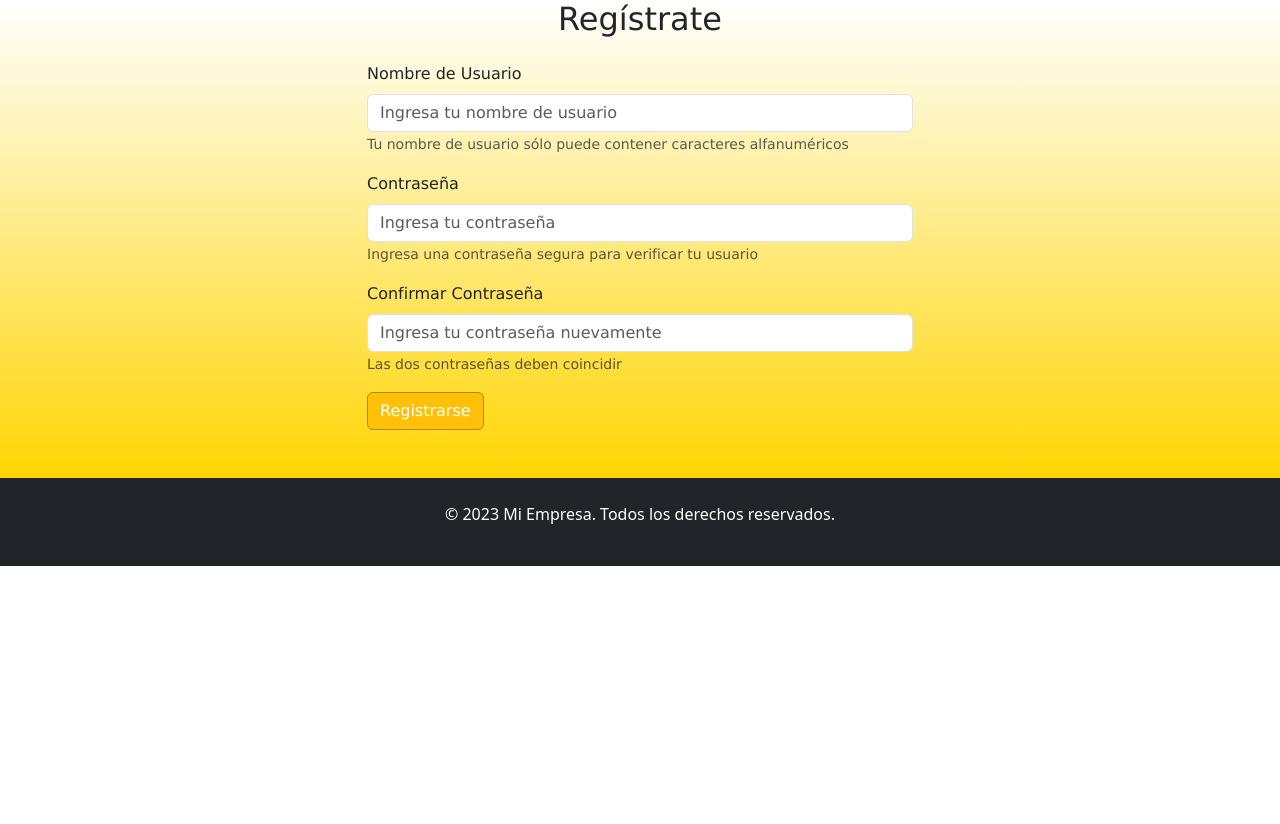
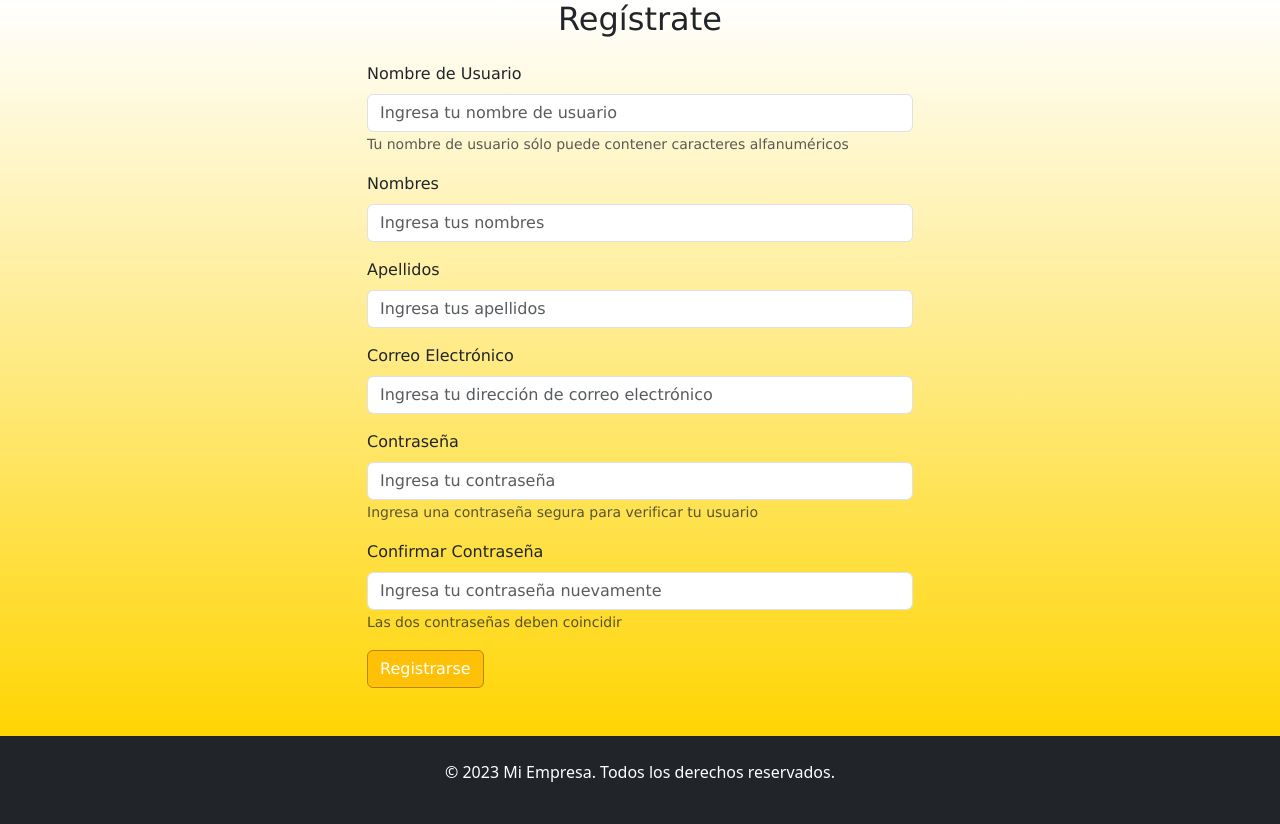
Before and after one commit to Freston1605/actividad-individual, a Django app: page /accounts/registration/ in a window 1280 px wide. Shown: the part 74-898 px from the top of the page. Before the commit the page ends 640 px from the top, so only its background shows below. Run offline with Django 4.2, Linux system fonts and the light colour scheme.

Commit message:
Módulo 6 - AE5

```diff
--- a/proyecto/settings.py
+++ b/proyecto/settings.py
@@ -128,3 +128,5 @@ STATIC_URL = 'static/'
 DEFAULT_AUTO_FIELD = 'django.db.models.BigAutoField'
 
 AUTH_USER_MODEL = 'auth.User'
+
+LOGIN_URL = 'login'
--- a/test_app/forms.py
+++ b/test_app/forms.py
@@ -1,28 +1,30 @@
 from django import forms
+from django.contrib.auth.password_validation import validate_password
+
 
 class RegistrationForm(forms.Form):
     """
     Clase para el formulario de registro de nuevos usuarios.
-    Tiene los atributos: nombre de usuario (username), contraseña (password)
+    Tiene los atributos: nombre de usuario (username),
+    nombres (first_name), apellidos (last_name)
+    correo electrónico (email), contraseña (password)
     y confirmar la contraseña (confirm_password).
-    Cuenta con un método para hacer la verificación en clean().
+    Cuenta con un método para hacer la verificación del formulario en clean().
     """
+
     username = forms.CharField(max_length=150)
-    # email = forms.EmailField()
-    password = forms.CharField(widget=forms.PasswordInput)
+    first_name = forms.CharField(max_length=150)
+    last_name = forms.CharField(max_length=150)
+    email = forms.EmailField()
+    password = forms.CharField(
+        widget=forms.PasswordInput, validators=[validate_password]
+    )
     confirm_password = forms.CharField(widget=forms.PasswordInput)
 
     def clean(self):
         """
         Método para realizar la validación del registro del usuario.
-        Limpia las contraseñas de la instancia, confirma que estén presentes
-        y que sean iguales.
         """
         cleaned_data = super().clean()
-        password = cleaned_data.get('password')
-        confirm_password = cleaned_data.get('confirm_password')
-
-        if password and confirm_password and password != confirm_password:
-            raise forms.ValidationError("Las contraseñas no coinciden.")
 
         return cleaned_data
--- a/test_app/templates/base.html
+++ b/test_app/templates/base.html
@@ -36,19 +36,22 @@
           <ul class="navbar-nav ms-auto">
             <!-- Enlaces mostrados por defecto -->
             <li class="nav-item">
-              <a class="nav-link" href="#features">Características</a>
+              <a class="nav-link" href="{% url 'landing' %}#features">Características</a>
             </li>
             <li class="nav-item">
-              <a class="nav-link" href="#pricing">Precios</a>
+              <a class="nav-link" href="{% url 'landing' %}#pricing">Precios</a>
             </li>
             <li class="nav-item">
-              <a class="nav-link" href="#contact">Contáctanos</a>
+              <a class="nav-link" href="{% url 'landing' %}#contact">Contáctanos</a>
             </li>
             <li class="nav-item">
               <a class="nav-link" href="{% url 'user_list' %}">Lista de Usuarios</a>
             </li>
             {% if user.is_authenticated %}
               <!-- Mostrar enlaces para usuarios autenticados -->
+              <li class="nav-item">
+                <a class="nav-link" href="{% url 'welcome' %}">Bienvenida</a>
+              </li>
               <li class="nav-item">
                 <a class="nav-link" href="{% url 'logout' %}">Cerrar sesión</a>
               </li>
--- a/test_app/templates/registration.html
+++ b/test_app/templates/registration.html
@@ -11,22 +11,60 @@
                 <div class="col-md-6 m-auto">
                     <form action="" method="post">
                         {% csrf_token %}
+                        <!-- Mostrar mensajes de error -->
+                        {% if messages %}
+                            <div class="alert alert-danger">
+                                <ul>
+                                    {% for message in messages %}<li>{{ message }}</li>{% endfor %}
+                                </ul>
+                            </div>
+                        {% endif %}
                         <!-- Nombre de usuario -->
                         <div class="form-group mb-3">
                             <label for="{{ form.username.id_for_label }}" class="form-label">Nombre de Usuario</label>
                             <input type="text"
                                    class="form-control"
-                                   name="{{ form.username.html_name }}"
+                                   name="{{ form.username.name }}"
                                    placeholder="Ingresa tu nombre de usuario"
                                    aria-describedby="helpId">
                             <small id="helpId" class="text-muted">Tu nombre de usuario sólo puede contener caracteres alfanuméricos</small>
+                        </div>
+                        <!-- Primer nombre -->
+                        <div class="form-group mb-3">
+                            <label for="{{ form.first_name.id_for_label }}" class="form-label">Nombres</label>
+                            <input type="text"
+                                   name="{{ form.first_name.name }}"
+                                   id="{{ form.first_name.id_for_label }}"
+                                   class="form-control"
+                                   placeholder="Ingresa tus nombres"
+                                   aria-describedby="helpId">
+                        </div>
+                        <!-- Apellidos -->
+                        <div class="mb-3">
+                            <label for="{{ form.last_name.id_for_label }}" class="form-label">Apellidos</label>
+                            <input type="text"
+                                   name="{{ form.last_name.name }}"
+                                   id="{{ form.last_name.id_for_label }}"
+                                   class="form-control"
+                                   placeholder="Ingresa tus apellidos"
+                                   aria-describedby="helpId">
+                        </div>
+                        <!-- Correo -->
+                        <div class="mb-3">
+                            <label for="{{ form.email.id_for_label }}" class="form-label">Correo Electrónico</label>
+                            <input type="email"
+                                   name="{{ form.email.name }}"
+                                   id="{{ form.email.id_for_label }}"
+                                   class="form-control"
+                                   placeholder="Ingresa tu dirección de correo electrónico"
+                                   aria-describedby="helpId">
                         </div>
                         <!-- Contraseña -->
                         <div class="form-group mb-3">
                             <label for="{{ form.password.id_for_label }}" class="form-label">Contraseña</label>
                             <input type="password"
                                    class="form-control"
-                                   name="{{ form.password.html_name }}"
+                                   name="{{ form.password.name }}"
                                    placeholder="Ingresa tu contraseña">
                             <small id="helpId" class="text-muted">Ingresa una contraseña segura para verificar tu usuario</small>
                         </div>
@@ -35,7 +73,7 @@
                             <label for="{{ form.confirm_password.id_for_label }}" class="form-label">Confirmar Contraseña</label>
                             <input type="password"
                                    class="form-control"
-                                   name="{{ form.confirm_password.html_name }}"
+                                   name="{{ form.confirm_password.name }}"
                                    placeholder="Ingresa tu contraseña nuevamente">
                             <small id="helpId" class="text-muted">Las dos contraseñas deben coincidir</small>
                         </div>
--- a/test_app/templates/user_list.html
+++ b/test_app/templates/user_list.html
@@ -10,18 +10,18 @@
                 <th>Apellido</th>
                 <th>Nombre de usuario</th>
                 <th>Correo electrónico</th>
-
             </tr>
         </thead>
         <tbody>
             {% for user in users %}
+            {% if not user.is_staff %}
             <tr>
                 <td>{{ user.first_name }}</td>
                 <td>{{ user.last_name }}</td>
                 <td>{{ user.username }}</td>
                 <td>{{ user.email }}</td>
-
             </tr>
+            {% endif %}
             {% endfor %}
         </tbody>
     </table>
--- a/test_app/templates/welcome.html
+++ b/test_app/templates/welcome.html
@@ -1,8 +1,8 @@
 {% extends "base.html" %}
 
 {% block content %}
-  <div class="container">
-    <h1>Bienvenido(a)</h1>
+  <div class="container p-5">
+    <h1>Bienvenido(a), {{ request.user.first_name }} {{ request.user.last_name }}</h1>
     <p>¡Has iniciado sesión exitosamente!</p>
     <!-- Agrega más contenido según tus necesidades -->
   </div>
--- a/test_app/urls.py
+++ b/test_app/urls.py
@@ -4,6 +4,7 @@ from . import views
 urlpatterns = [
     path('', views.landing_page, name='landing'),
     path('accounts/registration/', views.register, name='registration'),
+    #path('accounts/registration/', views.RegisterView.as_view(), name='registration'),
     path('accounts/login', views.CustomLoginView.as_view(), name='login'),
     path('accounts/logout', views.logout_view, name='logout'),
     path('welcome/', views.welcome, name='welcome'),
--- a/test_app/views.py
+++ b/test_app/views.py
@@ -1,9 +1,12 @@
-from django.contrib.auth import logout
+from django.contrib import messages
+from django.contrib.auth import logout, login, authenticate
 from django.contrib.auth.models import User
 from django.contrib.auth.views import LoginView
 from django.contrib.auth.decorators import login_required
+from django.contrib.auth.hashers import check_password
 from django.shortcuts import render, redirect
 from django.urls import reverse_lazy
+from django.views.generic import CreateView
 from .forms import RegistrationForm
 
 
@@ -17,22 +20,53 @@ def register(request):
         if form.is_valid():
             # Procesar los datos del formulario si es válido
             username = form.cleaned_data["username"]
+            first_name = form.cleaned_data["first_name"]
+            last_name = form.cleaned_data["last_name"]
+            email = form.cleaned_data["email"]
             password = form.cleaned_data["password"]
+            confirm_password = form.cleaned_data["password"]
 
-            # Crear un nuevo usuario
-            new_user = User.objects.create_user(username=username, password=password)
+            # Verificando las contraseñas
+            if password != confirm_password:
+                messages.error(request, "Views: Las contraseñas no coinciden.")
+            else:
+                # Crear un nuevo usuario
+                new_user = User.objects.create_user(
+                    username=username,
+                    first_name=first_name,
+                    last_name=last_name,
+                    email=email,
+                    password=password,
+                )
 
-            # Redirigir a la página de bienvenida después del registro
-            return redirect("welcome")
+                # Guardar al usuario en la base de datos
+                new_user.save()
+
+                # Iniciando sesión con el nuevo usuario
+                user = authenticate(request, username=username, password=password)
+                if user is not None:
+                    login(request, user)
+
+                    # Redirigir a la página de bienvenida después del registro
+                    return redirect("welcome")
+
+        else:
+            print(form.errors)
     else:
         form = RegistrationForm()
     return render(request, "registration.html", {"form": form})
-
 
 class CustomLoginView(LoginView):
     template_name = "login.html"
     next_page = reverse_lazy("welcome")
 
+    def form_invalid(self, form):
+        """
+        Método para manejar el caso de inicio de sesión inválido.
+        Aquí puedes personalizar la forma en que se muestran los errores al usuario.
+        """
+        messages.error(self.request, "Inicio de sesión inválido. Verifica tus credenciales.")
+        return super().form_invalid(form)
 
 @login_required
 def welcome(request):
@@ -43,6 +77,11 @@ def logout_view(request):
     logout(request)
     return redirect("landing")
 
+@login_required
 def user_list(request):
+    if not request.user.is_authenticated:
+        messages.error(request, 'Necesitas iniciar sesión para ver esta página.')
+        return redirect('login')
+
     users = User.objects.all()
-    return render(request, 'user_list.html', ({'users': users}))
+    return render(request, "user_list.html", ({"users": users}))
```
Also changed, not shown: test_app/templates/login.html (+9 -12 lines), README.md.
